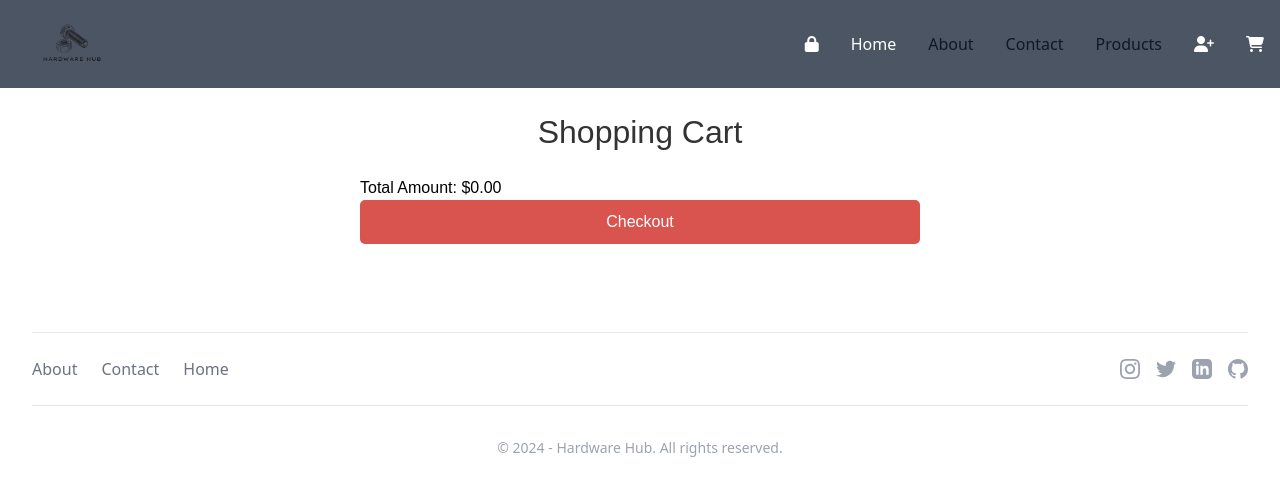
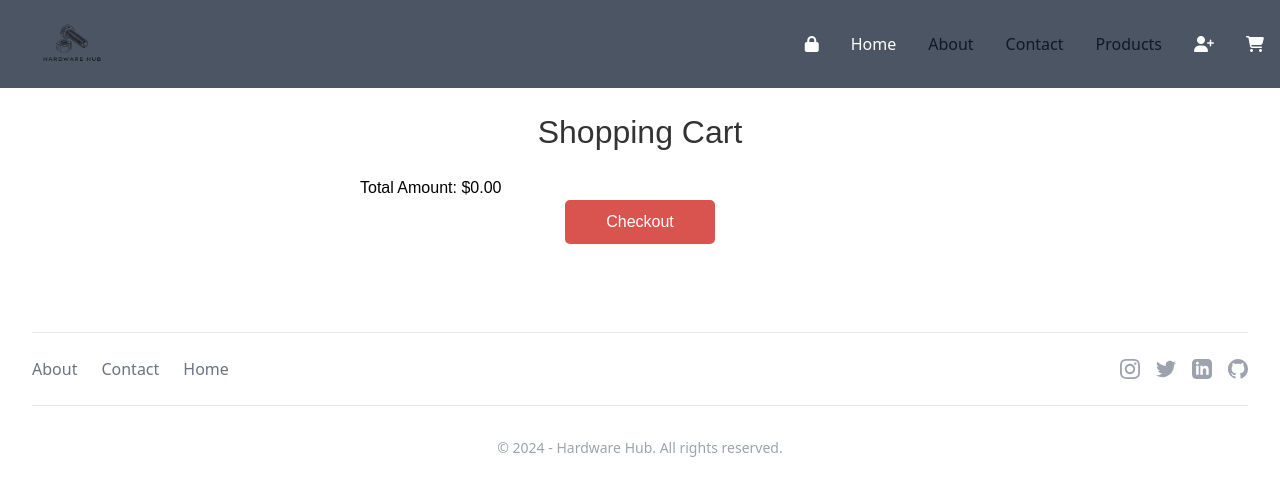
Before and after one commit to Abdullahch25/Hardware-Store, a React (Create React App) app in the folder frontend/: page /cart in a window 1280 px wide. Shown: the top 496 px of the page. Built offline with nearby package versions, Linux system fonts and the light colour scheme.

Commit message:
Update CartPage.css

```diff
--- a/frontend/src/Components/Cart/CartPage.css
+++ b/frontend/src/Components/Cart/CartPage.css
@@ -25,3 +25,24 @@
     max-width: 150px;
     margin-right: 20px;
   }
+  .cart-item button {
+  background-color: #d9534f;
+  color: #fff;
+  border: none;
+  padding: 10px 20px;
+  font-size: 16px;
+  cursor: pointer;
+  border-radius: 5px;
+  width: 100px;
+  text-align: center;
+  margin-top: 10px;
+}
+.checkout-button{
+  width:150px;
+  border-radius:5px;
+}
+.btn-container{
+  display: flex;
+  justify-content: center;
+  align-items: center;
+}
```
